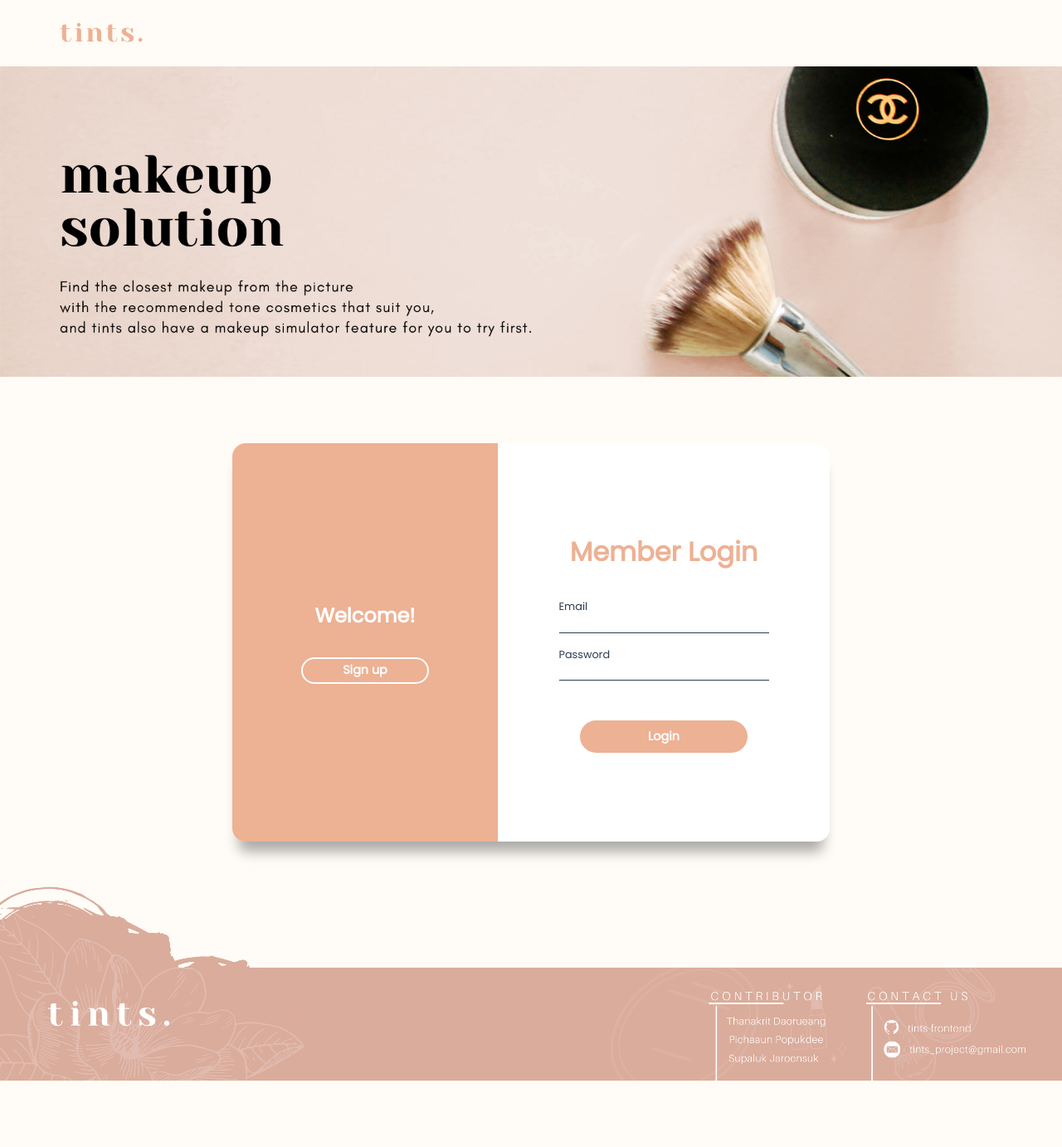
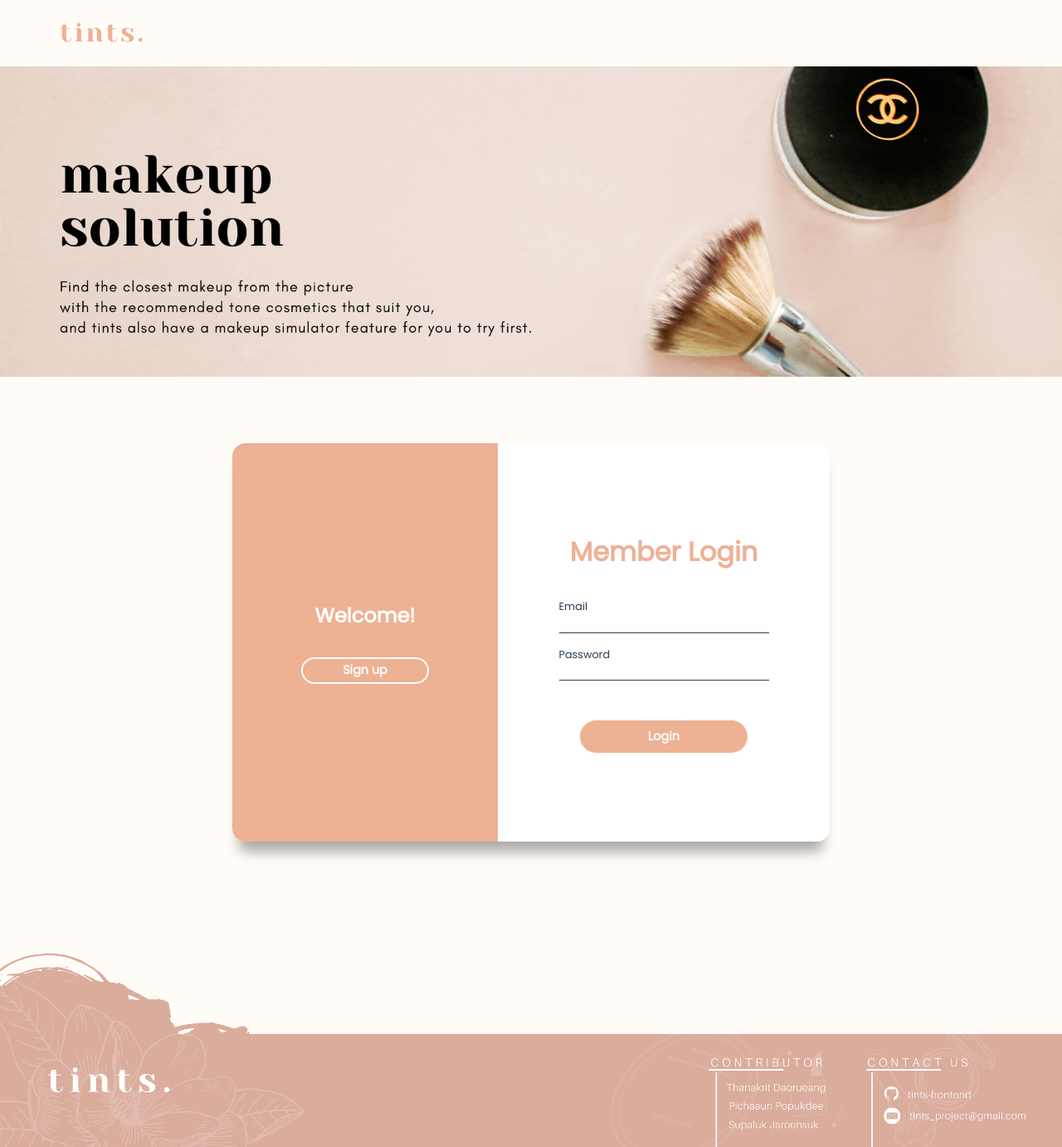
Before and after one commit to supalukbenz/tints-frontend, a Vue app: page /login in a window 1280 px wide. Shown: the whole page at 83% size. Before the commit the page ends 1302 px from the top, so only its background shows below. Built offline with nearby package versions, Linux system fonts and the light colour scheme.

Commit message:
feat: edit footer scale

```diff
--- a/src/App.vue
+++ b/src/App.vue
@@ -3,8 +3,8 @@
     <div class="wrapper-container">
       <Navbar></Navbar>
       <router-view />
-      <Footer></Footer>
     </div>
+    <Footer></Footer>
   </div>
 </template>
 
@@ -49,10 +49,9 @@ body {
 }
 
 .wrapper-container {
-  min-height: 100%;
-  height: auto !important;
-  height: 100%;
-  margin: 0 auto -10rem;
+  // height: 100%;
+  // margin: 0 auto -10rem;
+  min-height: calc(100vh - 15rem);
 }
 
 #app {
@@ -62,7 +61,7 @@ body {
   -moz-osx-font-smoothing: grayscale;
   text-align: center;
   color: #2c3e50;
-  min-height: 100%;
+  height: 100%;
 }
 
 button {
--- a/src/components/main/Footer.vue
+++ b/src/components/main/Footer.vue
@@ -10,7 +10,7 @@
   bottom: 0;
   width: 100%;
   left: 0px;
-  height: 10rem;
+  height: 15rem;
   display: flex;
   align-items: flex-end;
 }
--- a/src/components/main/UploadImageModal.vue
+++ b/src/components/main/UploadImageModal.vue
@@ -275,6 +275,7 @@ export default {
           await this.readFileImg(this.getCheekImage.cheek_image);
           this.state = 2;
         } catch (err) {
+          this.loadingState = false;
           this.cheekErrorState = true;
           this.detectFaceStage = false;
         }
--- a/src/main.js
+++ b/src/main.js
@@ -11,7 +11,7 @@ import '@fortawesome/fontawesome-free/css/all.css'
 import '@fortawesome/fontawesome-free/js/all.js'
 
 Vue.config.productionTip = false;
-axios.defaults.baseURL = 'https://tint-api-3774d.ondigitalocean.app/api/';
+axios.defaults.baseURL = 'http://127.0.0.1:5000/api/';
 
 new Vue({
   router,
--- a/src/views/MakeupByRef.vue
+++ b/src/views/MakeupByRef.vue
@@ -18,7 +18,7 @@
                 titleButton="Upload Image"
               ></UploadImageModal>
             </div>
-            <ExampleCard v-show="!imgResult"></ExampleCard>
+            <ExampleCard v-show="imgResult"></ExampleCard>
           </div>
         </div>
       </div>
--- a/src/views/UserProfile.vue
+++ b/src/views/UserProfile.vue
@@ -327,6 +327,7 @@ button {
 .detail-container {
   // background: #eceaea;
   padding: 4rem 0;
+  margin-top: 2.5rem;
   display: flex;
   flex-direction: column;
   justify-content: center;
```
